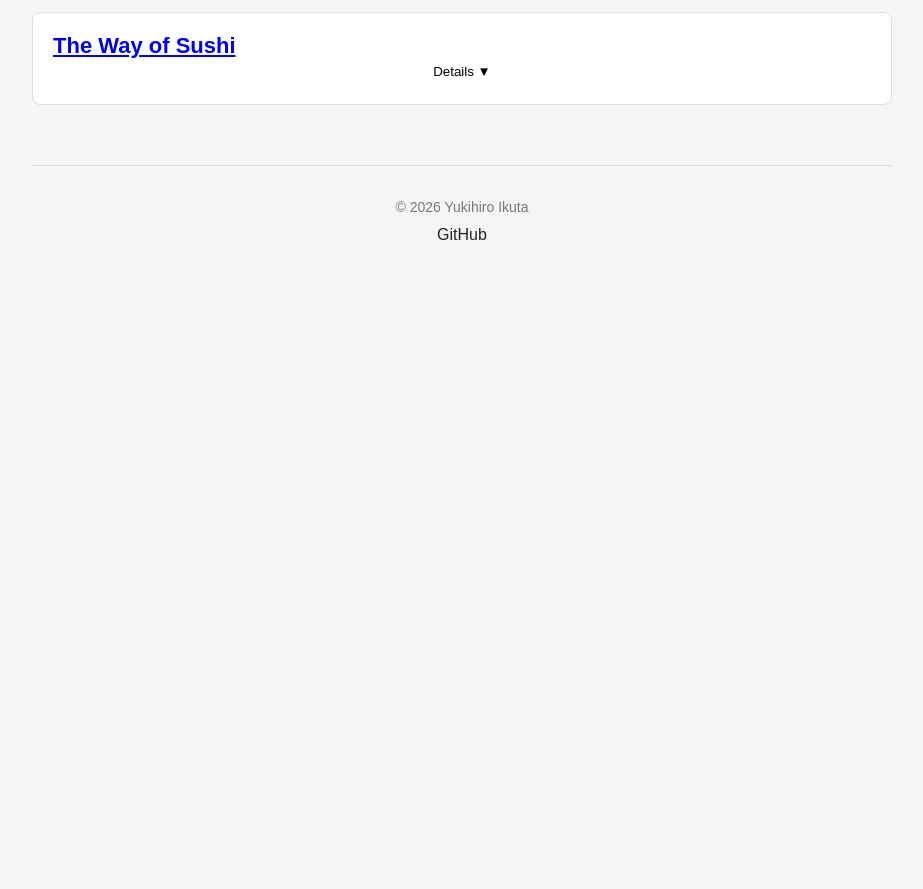
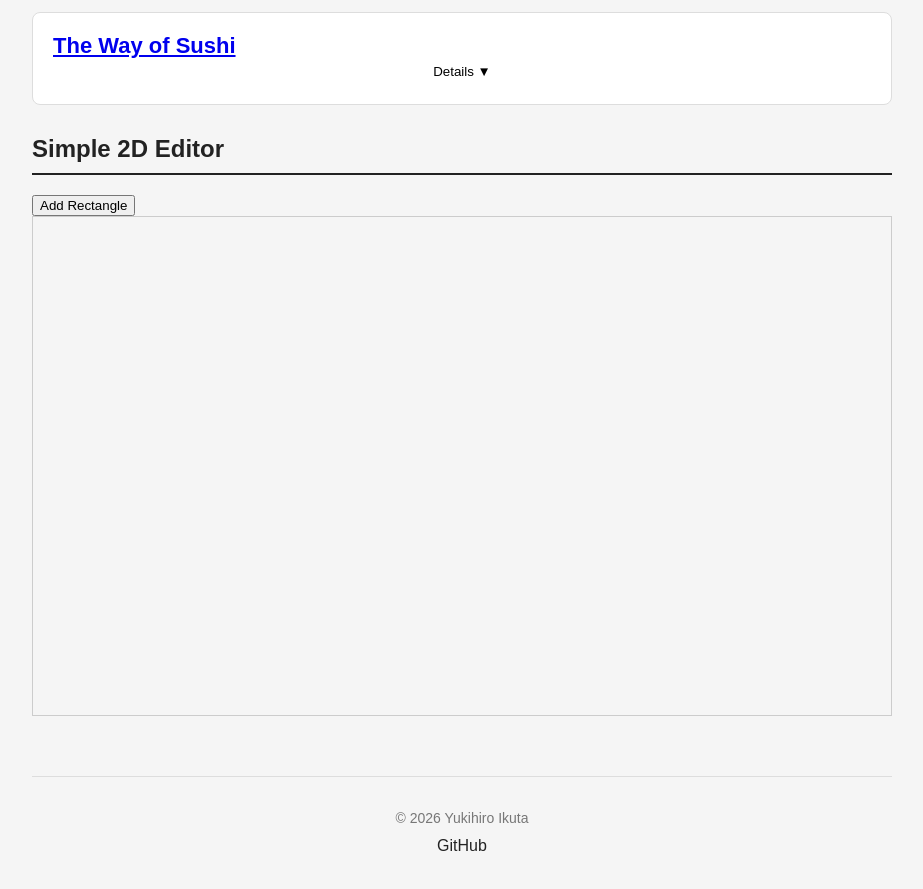
Before and after one commit to simoon712/my-portfolio, a React (Vite) app: page / in a window 1280 px wide. Shown: the part 1320-2209 px from the top of the page, without its empty margins (178-1101 px from the left). Before the commit the page ends 1624 px from the top, so only its background shows below. Built offline with nearby package versions, Linux system fonts and the light colour scheme.

Commit message:
Add basic rectangle editor

```diff
--- a/src/App.css
+++ b/src/App.css
@@ -192,6 +192,20 @@ h2 {
 .nav a:hover {
   text-decoration: underline;
 }
+/* rectangle */
+.rectangle {
+  width: 100px;
+  height: 80px;
+  border: 1px solid #222;
+  position: absolute;
+}
+
+.editor-area {
+  width: 100%;
+  height: 500px;
+  border: 1px solid #ccc;
+  position: relative;
+}
 
 /* スマホの場合 */
 @media (max-width: 600px) {
--- a/src/App.tsx
+++ b/src/App.tsx
@@ -8,6 +8,7 @@ import CareerList from './components/CareerList';
 import ProjectList from './components/ProjectList';
 import type { ProjectData } from './components/Project';
 import { useState } from "react";
+import Simple2DEditor from './components/Simple2DEditor';
 
 const careers: CareerData[] = [
   {
@@ -99,6 +100,7 @@ function App() {
           isJapanese = {isJapanese}
           projects = {projects}
         />
+        <Simple2DEditor />
       </main>
 
       <Footer />
--- a/src/components/Header.tsx
+++ b/src/components/Header.tsx
@@ -21,7 +21,7 @@ function Header(props: HeaderProps) {
       <button
         className = "language-button"
         onClick = {() => props.setIsJapanese(!props.isJapanese)}
-        >
+      >
         {props.isJapanese ? 'English' : '日本語'}
       </button>
     </header>
--- /dev/null
+++ b/src/components/Simple2DEditor.tsx
@@ -0,0 +1,48 @@
+import { useState } from "react";
+type Rectangle = {
+  id: number;
+  x:  number;
+  y:  number;
+};
+
+function Simple2DEditor() {
+  // Rectangleを管理
+  const [rectangles, setRectangles] = useState<Rectangle[]>([]);
+  function addRectangle() {
+    // ここで新しいRectangleを作る
+    const newRectangle: Rectangle = {
+      id: rectangles.length + 1,
+      x: 50,
+      y: 50,
+    };
+    setRectangles([
+      ...rectangles,
+      newRectangle
+    ]);
+  }
+  return (
+    <>
+      <h2>Simple 2D Editor</h2>
+      <button
+        onClick = {addRectangle}
+      >
+        Add Rectangle
+      </button>
+
+      <div className = "editor-area">
+        {rectangles.map((rect) => (
+          <div
+            key = {rect.id}
+            className = "rectangle"
+            style = {{
+              left: rect.x,
+              top: rect.y
+            }}
+          >
+          </div>
+        ))}
+      </div>
+    </>
+  );
+}
+export default Simple2DEditor;
```
